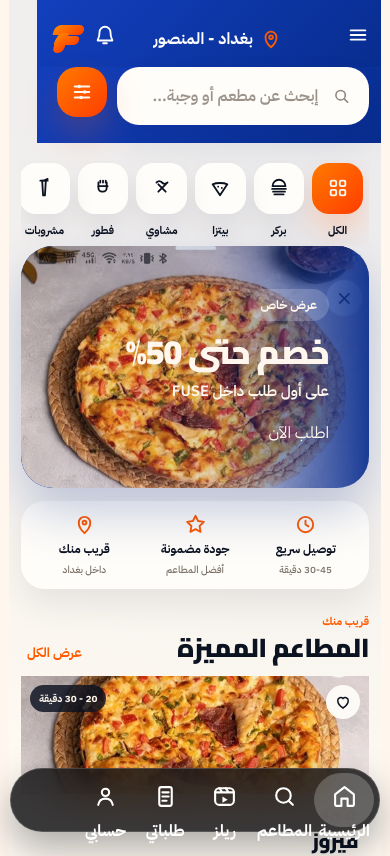
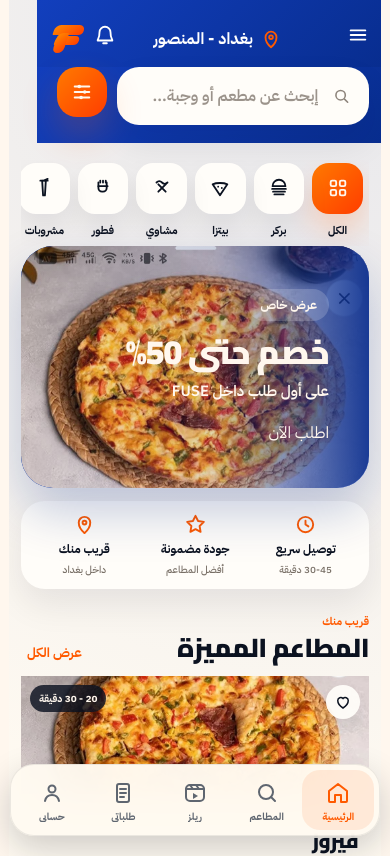
Before and after one commit to juda2018-del/juda-food-app, a Next.js app: page / in a window 390 px wide. Shown: the top 856 px of the page. Built offline with nearby package versions, Linux system fonts and the light colour scheme; no server answers; the database is empty.

Commit message:
Style five-tab Instagram-like customer navigation

```diff
--- a/app/globals.css
+++ b/app/globals.css
@@ -7,19 +7,15 @@
   --fuse-blue: #123fbd;
   --fuse-blue-2: #082d8f;
   --fuse-blue-3: #071f67;
-
   --fuse-black: #0b1220;
   --fuse-black-2: #07101d;
   --fuse-cream: #fffaf1;
   --fuse-cream-2: #f4e5cf;
-
   --fuse-title-font: "Cairo", "IBM Plex Sans Arabic", Arial, sans-serif;
   --fuse-body-font: "IBM Plex Sans Arabic", "Cairo", Arial, sans-serif;
 }
 
-* {
-  box-sizing: border-box;
-}
+* { box-sizing: border-box; }
 
 html,
 body {
@@ -36,29 +32,14 @@ body {
   -moz-osx-font-smoothing: grayscale;
 }
 
-body {
-  min-height: 100vh;
-}
-
-a {
-  color: inherit;
-  text-decoration: none;
-}
-
+body { min-height: 100vh; }
+a { color: inherit; text-decoration: none; }
 button,
 input,
 textarea,
-select {
-  font-family: var(--fuse-body-font);
-}
-
-button {
-  cursor: pointer;
-}
-
-img {
-  max-width: 100%;
-}
+select { font-family: var(--fuse-body-font); }
+button { cursor: pointer; }
+img { max-width: 100%; }
 
 h1,
 h2,
@@ -79,21 +60,16 @@ input,
 button,
 a,
 b,
-strong {
-  font-family: var(--fuse-body-font);
-}
+strong { font-family: var(--fuse-body-font); }
 
 input,
-textarea {
-  direction: rtl;
-}
+textarea { direction: rtl; }
 
 ::selection {
   background: rgba(255, 90, 0, 0.25);
   color: var(--fuse-black);
 }
 
-/* FUSE global typography helpers */
 .fuse-title {
   font-family: var(--fuse-title-font);
   font-weight: 900;
@@ -116,18 +92,18 @@ textarea {
   position: fixed;
   z-index: 10000;
   left: 50%;
-  bottom: max(12px, env(safe-area-inset-bottom));
-  width: min(430px, calc(100% - 32px));
-  height: 64px;
-  padding: 4px 8px;
+  bottom: max(8px, env(safe-area-inset-bottom));
+  width: min(430px, calc(100% - 24px));
+  height: 72px;
+  padding: 5px 7px;
   transform: translateX(-50%);
   display: grid;
-  grid-template-columns: repeat(6, minmax(0, 1fr));
+  grid-template-columns: repeat(5, minmax(0, 1fr));
   align-items: center;
-  border: 1px solid rgba(255, 255, 255, 0.16);
-  border-radius: 999px;
-  background: rgba(20, 20, 22, 0.84);
-  box-shadow: 0 16px 38px rgba(5, 10, 20, 0.34);
+  border: 1px solid rgba(11, 18, 32, 0.08);
+  border-radius: 24px;
+  background: rgba(255, 250, 241, 0.97);
+  box-shadow: 0 12px 34px rgba(11, 18, 32, 0.20);
   -webkit-backdrop-filter: blur(20px) saturate(145%);
   backdrop-filter: blur(20px) saturate(145%);
   isolation: isolate;
@@ -135,66 +111,70 @@ textarea {
 
 .fuse-customer-nav > a {
   width: 100%;
-  height: 54px;
-  display: grid;
-  place-items: center;
-  color: #fff;
-  border-radius: 999px;
+  min-width: 0;
+  height: 60px;
+  display: flex;
+  flex-direction: column;
+  align-items: center;
+  justify-content: center;
+  gap: 3px;
+  color: #5f6670;
+  border-radius: 18px;
   -webkit-tap-highlight-color: transparent;
 }
 
 .fuse-customer-nav > a.is-active {
-  background: rgba(255, 255, 255, 0.22);
+  color: var(--fuse-orange);
+  background: rgba(255, 90, 0, 0.10);
+}
+
+.fuse-customer-nav > a b {
+  max-width: 100%;
+  overflow: hidden;
+  color: inherit;
+  font-size: 10px;
+  font-weight: 900;
+  line-height: 1.1;
+  text-overflow: ellipsis;
+  white-space: nowrap;
 }
 
 .fuse-nav-icon {
-  width: 44px;
-  height: 46px;
+  width: 32px;
+  height: 30px;
   display: grid;
   place-items: center;
-  border-radius: 999px;
+  border-radius: 12px;
 }
 
 .fuse-customer-nav svg {
-  width: 25px;
-  height: 25px;
+  width: 24px;
+  height: 24px;
   overflow: visible;
 }
 
-.fuse-nav-avatar {
-  position: relative;
-  width: 27px;
-  height: 27px;
-  display: grid;
-  place-items: center;
-  border: 2px solid #fff;
-  border-radius: 50%;
-  background: linear-gradient(145deg, #163fc4, #ff5a00);
-  color: #fff;
-  font-family: var(--fuse-title-font);
-  font-size: 12px;
-  font-weight: 900;
+@media (max-width: 520px) {
+  html,
+  body { background: var(--fuse-cream); }
+
+  body { padding-bottom: calc(94px + env(safe-area-inset-bottom)); }
+
+  .fuse-customer-nav {
+    left: 10px;
+    right: 10px;
+    width: auto;
+    max-width: none;
+    transform: none;
+  }
 }
 
-.fuse-nav-avatar i {
-  position: absolute;
-  right: -2px;
-  bottom: -1px;
-  width: 8px;
-  height: 8px;
-  border: 1.5px solid rgba(20, 20, 22, 0.9);
-  border-radius: 50%;
-  background: #ff3040;
-}
-
-/* Mobile safe rendering */
-@media (max-width: 520px) {
-  html,
-  body {
-    background: var(--fuse-cream);
+@media (max-width: 360px) {
+  .fuse-customer-nav {
+    left: 7px;
+    right: 7px;
+    padding-inline: 4px;
   }
 
-  body {
-    padding-bottom: calc(96px + env(safe-area-inset-bottom));
-  }
+  .fuse-customer-nav > a b { font-size: 9px; }
+  .fuse-customer-nav svg { width: 22px; height: 22px; }
 }
```
